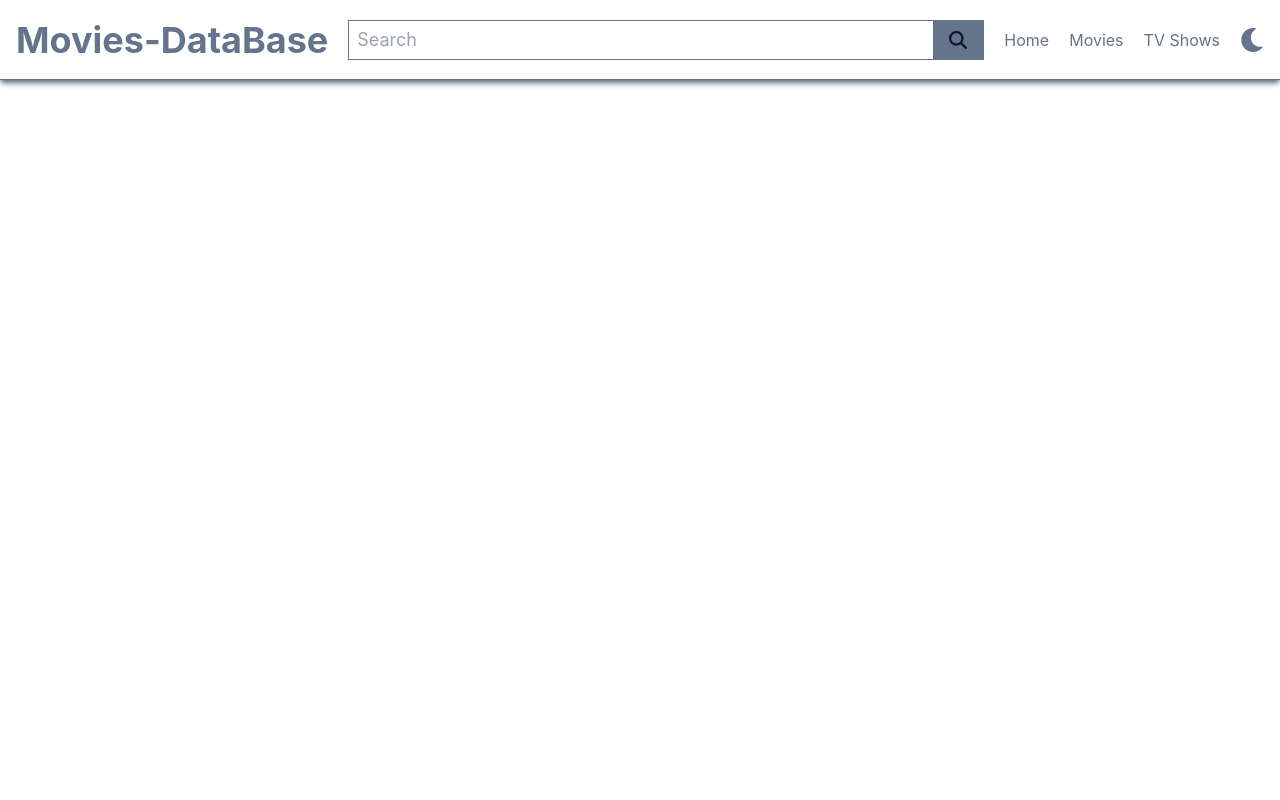
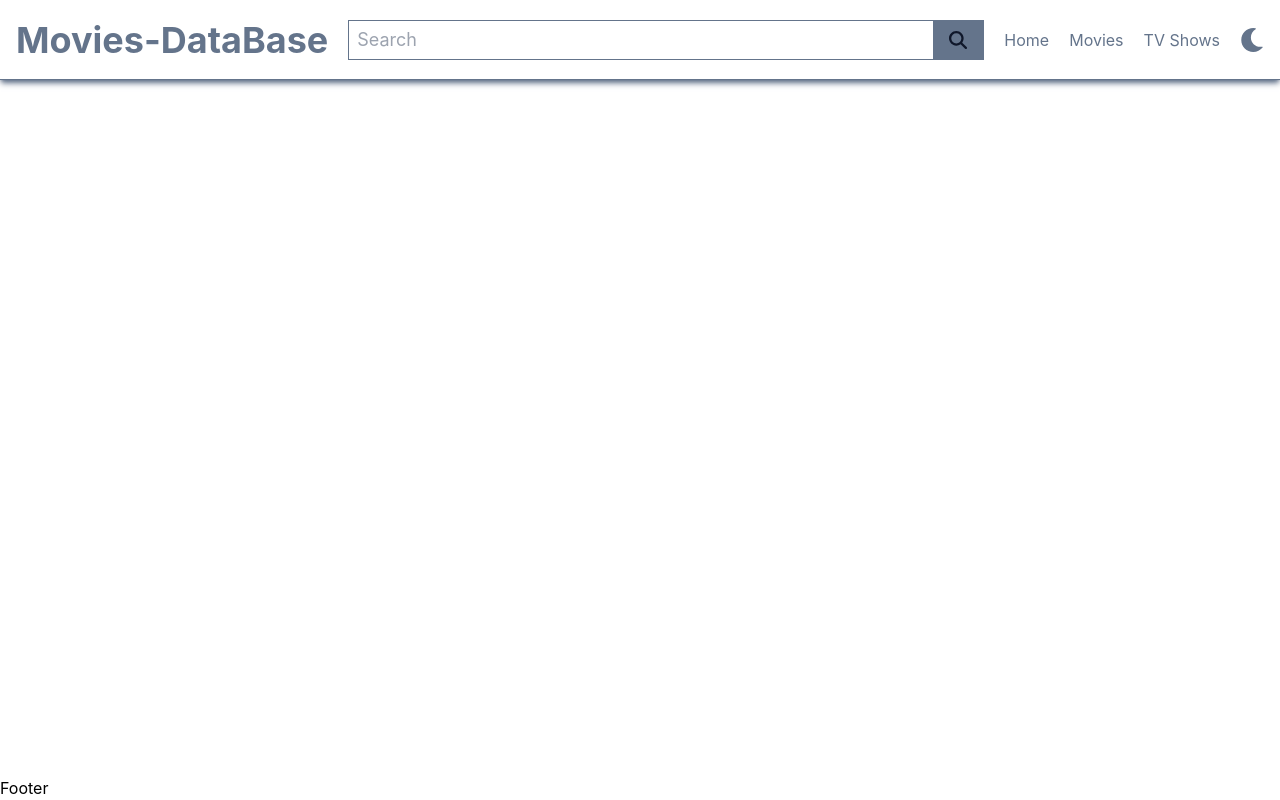
Before and after one commit to 02YashRajput/React_Js_Projects, a React (Create React App) app in the folder movies_database/: page / in a window 1280 px wide. Built offline with nearby package versions, Linux system fonts and the light colour scheme.

Commit message:
after header complete

```diff
--- /dev/null
+++ b/movies_database/src/components/Footer.js
@@ -0,0 +1,9 @@
+import React from 'react'
+
+const Footer = () => {
+  return (
+    <div className='fixed bottom-0 left-0 right-0'>Footer</div>
+  )
+}
+
+export default Footer
--- a/movies_database/src/components/Header.js
+++ b/movies_database/src/components/Header.js
@@ -28,7 +28,7 @@ const Header = () => {
         <label className="border border-slate-500  h-10 grow flex min-w-0 ">
           <input
             onChange={(event) => {
-              setName(event.target.value);
+              setName(event.target.value.split(" ").join("-"));
             }}
             type="search"
             className="min-w-0 grow outline-none text-lg px-2 bg-transparent text-slate-500"
--- a/movies_database/src/context/AppContext.js
+++ b/movies_database/src/context/AppContext.js
@@ -39,7 +39,7 @@ export default function AppContextProvider({ children }) {
 
     async function fetchData(name=""){
       if(name !== ""){
-        const url = `https://api.themoviedb.org/3/search/movie?api_key=${apiKey}&query=${name}`
+        const url = `https://api.themoviedb.org/3/search/multi?api_key=${apiKey}&query=${name}`
         const res = await fetch(url);
         const data = await res.json();
         console.log(data)
--- a/movies_database/src/pages/Home.js
+++ b/movies_database/src/pages/Home.js
@@ -1,12 +1,13 @@
 import React from 'react'
 import Header from '../components/Header'
+import Footer from '../components/Footer'
 
 const Home = () => {
 
   return (
     <div className='min-h-screen bg-white dark:bg-slate-900  relative'>
      <Header/>
-
+      <Footer/>
     </div>
   )
 }
```
